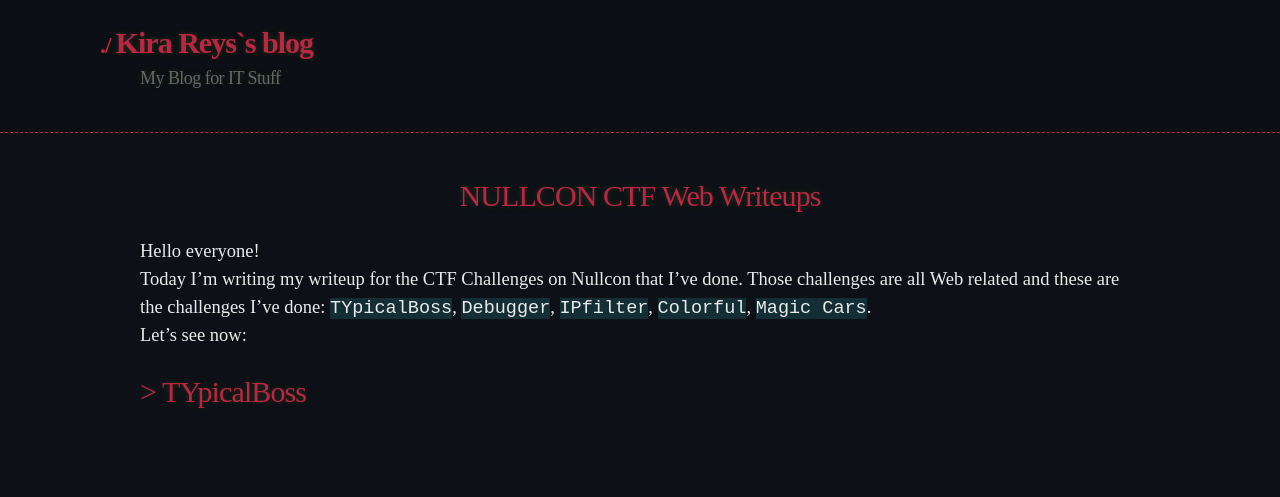
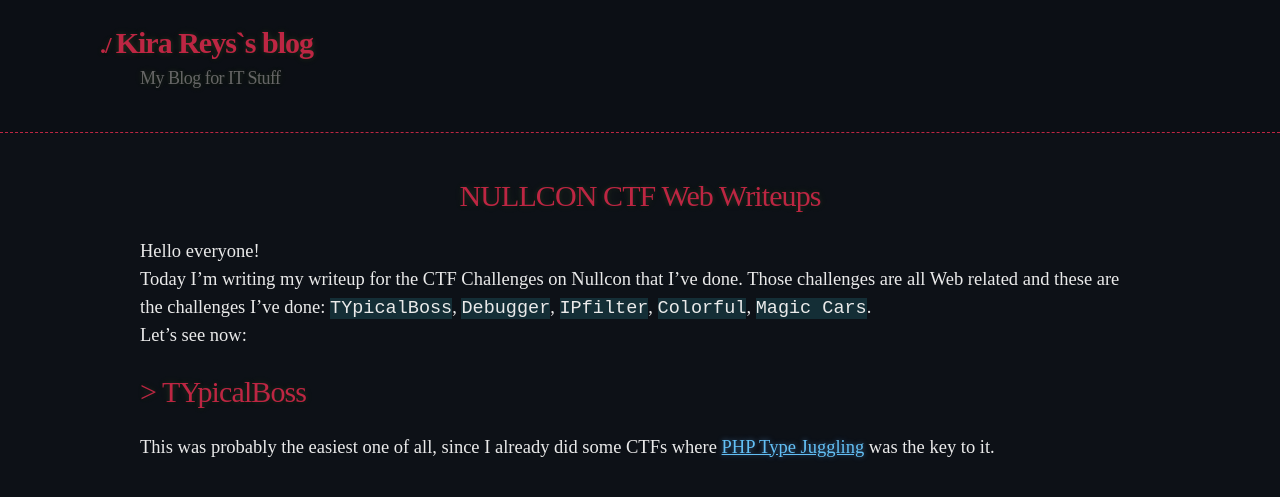
Before and after one commit to 20kilograma/blog, a Jekyll site: the page built from nullcon-writeup.md, in a window 1280 px wide. Shown: the top 497 px of the page. Built offline with Jekyll 4.4.1, drawn with Linux system fonts in a browser that asks for light colours; some web fonts are replaced; our own code applies the rules of GitHub Pages for plain Markdown files.

Commit message:
Update nullcon-writeup.md

```diff
--- a/nullcon-writeup.md
+++ b/nullcon-writeup.md
@@ -6,3 +6,4 @@ Those challenges are all Web related and these are the challenges I've done: <co
 Let's see now:
 <br>
 # > TYpicalBoss
+This was probably the easiest one of all, since I already did some CTFs where <a href="https://secops.group/php-type-juggling-simplified/">PHP Type Juggling</a> was the key to it.
```
